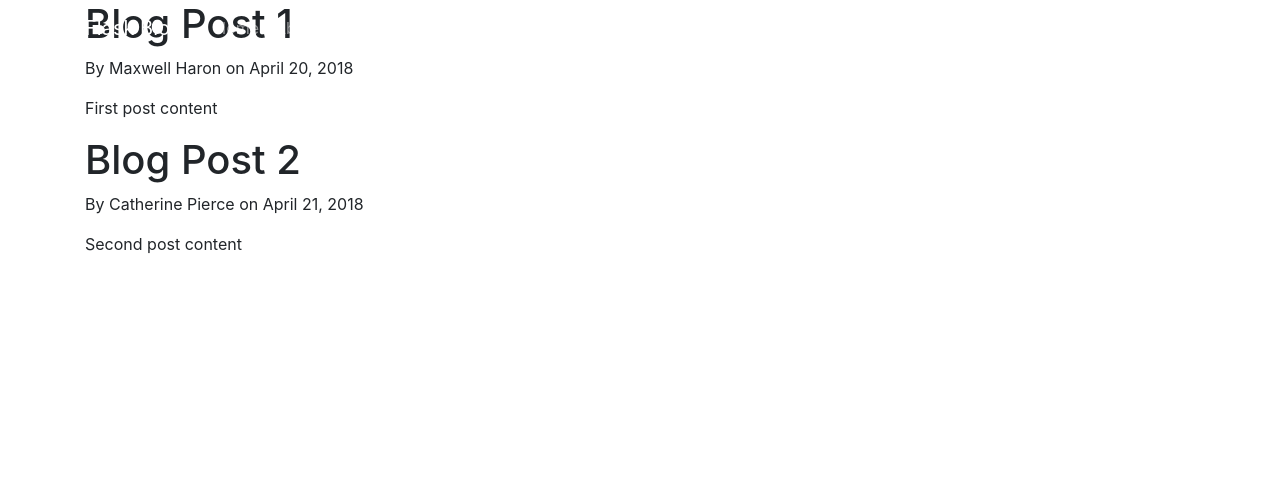
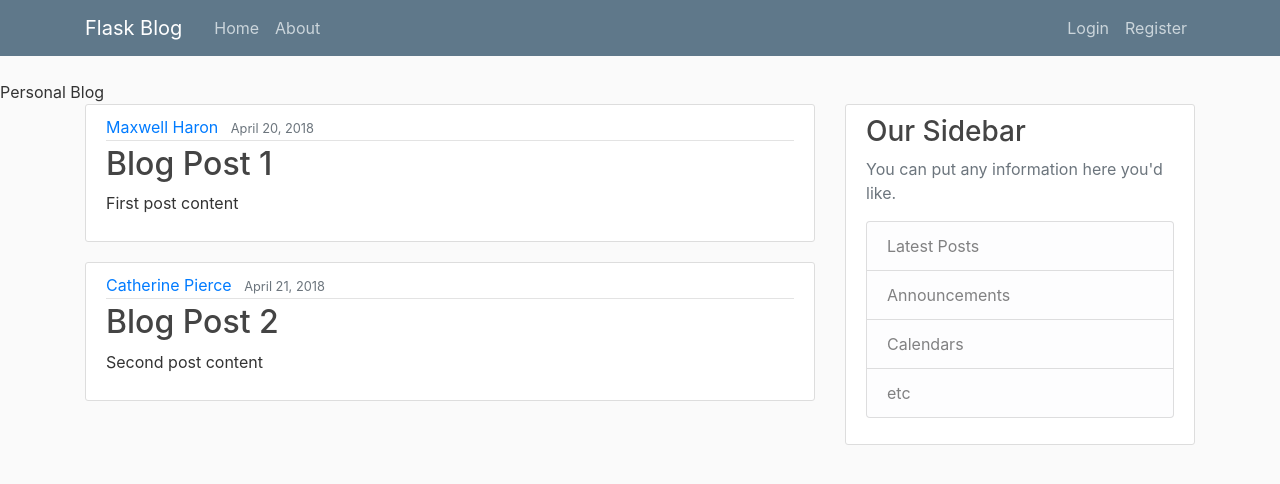
Before and after one commit to maxwellharon/Personal-Blog, a Flask app: page / in a window 1280 px wide. Shown: the top 484 px of the page. Run offline with Flask 2, Linux system fonts and the light colour scheme; some libraries are stand-ins or nearby versions.

Commit message:
Add article

```diff
--- a/personalblog.py
+++ b/personalblog.py
@@ -1,4 +1,4 @@
-from flask import Flask , render_template
+from flask import Flask , render_template , url_for
 app = Flask(__name__)
 
 posts = [
--- /dev/null
+++ b/static/main.css
@@ -0,0 +1,80 @@
+body {
+  background: #fafafa;
+  color: #333333;
+  margin-top: 5rem;
+}
+
+h1, h2, h3, h4, h5, h6 {
+  color: #444444;
+}
+
+.bg-steel {
+  background-color: #5f788a;
+}
+
+.site-header .navbar-nav .nav-link {
+  color: #cbd5db;
+}
+
+.site-header .navbar-nav .nav-link:hover {
+  color: #ffffff;
+}
+
+.site-header .navbar-nav .nav-link.active {
+  font-weight: 500;
+}
+
+.content-section {
+  background: #ffffff;
+  padding: 10px 20px;
+  border: 1px solid #dddddd;
+  border-radius: 3px;
+  margin-bottom: 20px;
+}
+
+.article-title {
+  color: #444444;
+}
+
+a.article-title:hover {
+  color: #428bca;
+  text-decoration: none;
+}
+
+.article-content {
+  white-space: pre-line;
+}
+
+.article-img {
+  height: 65px;
+  width: 65px;
+  margin-right: 16px;
+}
+
+.article-metadata {
+  padding-bottom: 1px;
+  margin-bottom: 4px;
+  border-bottom: 1px solid #e3e3e3
+}
+
+.article-metadata a:hover {
+  color: #333;
+  text-decoration: none;
+}
+
+.article-svg {
+  width: 25px;
+  height: 25px;
+  vertical-align: middle;
+}
+
+.account-img {
+  height: 125px;
+  width: 125px;
+  margin-right: 20px;
+  margin-bottom: 16px;
+}
+
+.account-heading {
+  font-size: 2.5rem;
+}
--- a/templates/home.html
+++ b/templates/home.html
@@ -1,8 +1,15 @@
 {% extends "layout.html" %}
 {% block content %}
   {% for post in posts %}
-    <h1>{{ post.title }}</h1>
-    <p>By {{ post.author }} on {{ post.date_posted }}</p>
-    <p>{{ post.content }}</p>
+  <article class="media content-section">
+  <div class="media-body">
+    <div class="article-metadata">
+      <a class="mr-2" href="#">{{ post.author }}</a>
+      <small class="text-muted">{{ post.date_posted }}</small>
+    </div>
+    <h2><a class="article-title" href="#">{{ post.title }}</a></h2>
+    <p class="article-content">{{ post.content }}</p>
+  </div>
+</article>
   {% endfor %}
 {% endblock content %}
--- a/templates/layout.html
+++ b/templates/layout.html
@@ -6,6 +6,7 @@
 
       <!-- Bootstrap CSS -->
       <link rel="stylesheet" href="https://stackpath.bootstrapcdn.com/bootstrap/4.1.1/css/bootstrap.min.css" integrity="sha384-WskhaSGFgHYWDcbwN70/dfYBj47jz9qbsMId/iRN3ewGhXQFZCSftd1LZCfmhktB" crossorigin="anonymous">
+      <link rel="stylesheet" type="text/css" href="{{  url_for('static', filename='main.css')}}"
 
       {% if title %}
         <meta charset="utf-8">
@@ -36,10 +37,26 @@
       </div>
     </nav>
   </header>
-      <div class="container">
-        {% block content %} {% endblock %}
+      <main role="main" class="container">
+    <div class="row">
+    <div class="col-md-8">
+      {% block content %}{% endblock %}
+    </div>
+    <div class="col-md-4">
+      <div class="content-section">
+        <h3>Our Sidebar</h3>
+        <p class='text-muted'>You can put any information here you'd like.
+          <ul class="list-group">
+            <li class="list-group-item list-group-item-light">Latest Posts</li>
+            <li class="list-group-item list-group-item-light">Announcements</li>
+            <li class="list-group-item list-group-item-light">Calendars</li>
+            <li class="list-group-item list-group-item-light">etc</li>
+          </ul>
+        </p>
       </div>
-
+    </div>
+    </div>
+</main>
         <script src="https://code.jquery.com/jquery-3.3.1.slim.min.js" integrity="sha384-q8i/X+965DzO0rT7abK41JStQIAqVgRVzpbzo5smXKp4YfRvH+8abtTE1Pi6jizo" crossorigin="anonymous"></script>
         <script src="https://cdnjs.cloudflare.com/ajax/libs/popper.js/1.14.3/umd/popper.min.js" integrity="sha384-ZMP7rVo3mIykV+2+9J3UJ46jBk0WLaUAdn689aCwoqbBJiSnjAK/l8WvCWPIPm49" crossorigin="anonymous"></script>
         <script src="https://stackpath.bootstrapcdn.com/bootstrap/4.1.1/js/bootstrap.min.js" integrity="sha384-smHYKdLADwkXOn1EmN1qk/HfnUcbVRZyYmZ4qpPea6sjB/pTJ0euyQp0Mk8ck+5T" crossorigin="anonymous"></script>
```
Also changed, not shown: forms.py (added).
